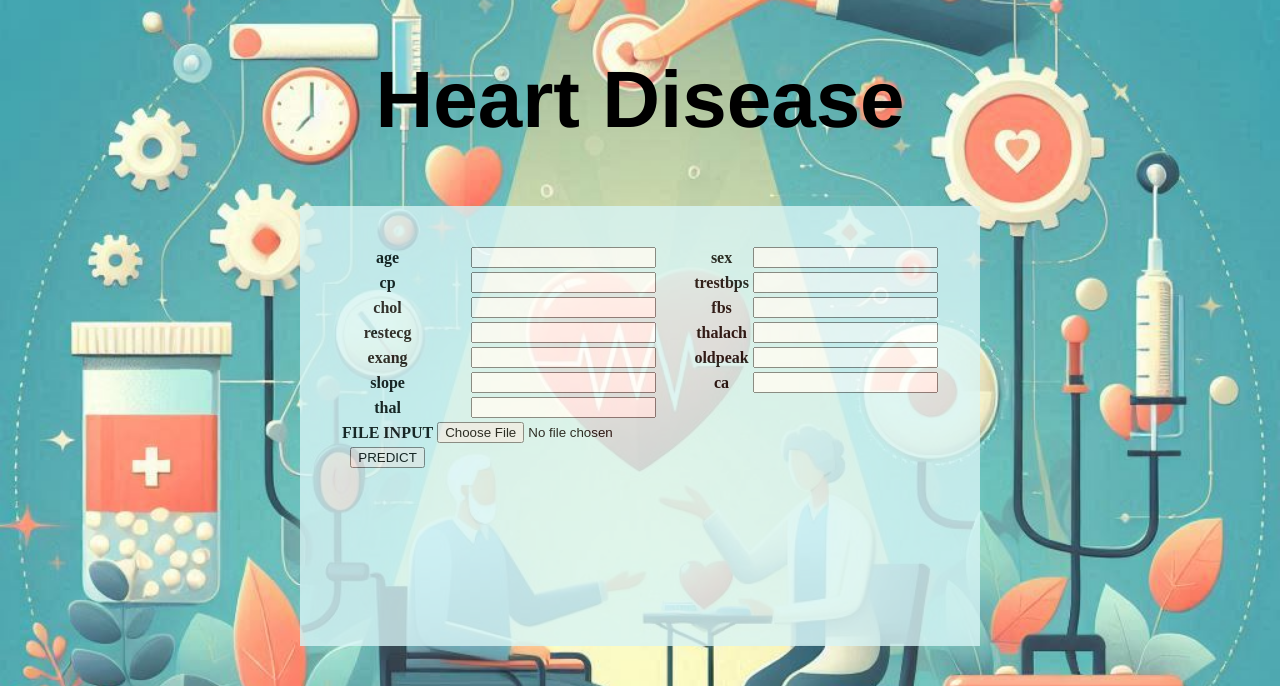
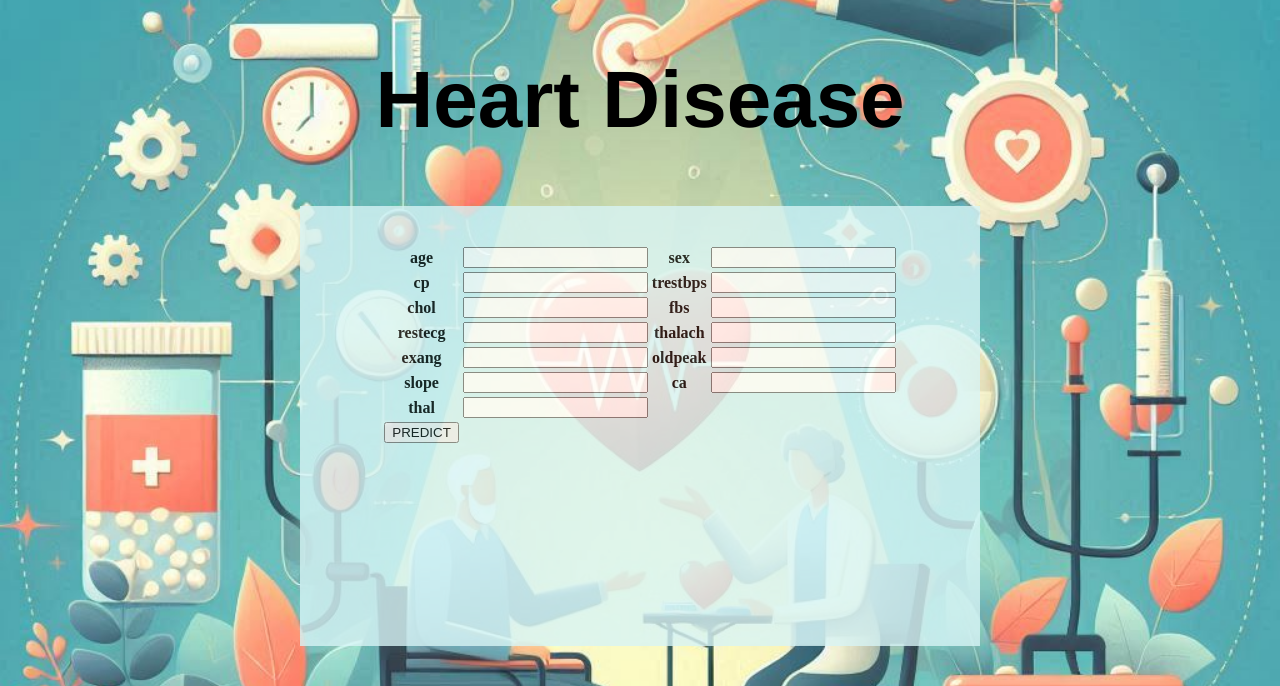
Before and after one commit to Sidd0770/SIHgind, a Flask app: page / in a window 1280 px wide. Shown: the top 686 px of the page. Run offline with Flask 3, Linux system fonts and the light colour scheme; parts of the project's set-up code (start-up, migrations or seed data) failed here and were passed over.

Commit message:
Fixed major errors

```diff
--- a/app/app.py
+++ b/app/app.py
@@ -23,7 +23,7 @@ def predict():
         fbs = request.form.get("fbs")
         restecg = request.form.get("restecg")
         thalach = request.form.get("thalach")
-        exang = request.form.get("age")
+        exang = request.form.get("exang")
         oldpeak = request.form.get("oldpeak")
         slope = request.form.get("slope")
         ca = request.form.get("ca")
@@ -58,11 +58,12 @@ def predict():
 
         # Convert form data to model input
         data = [float(age), float(sex), float(cp), float(trestbps), float(chol), float(fbs), float(restecg), float(thalach), float(exang), float(oldpeak), float(slope), float(ca), float(thal)]
-        data = np.array(data).reshape(1, -1)
+        data = [np.array(data)]
 
         # Make prediction
         prediction = model.predict(data)
 
+        #return render_template("index.html", pred= prediction)
         return render_template("index.html", pred = "Your Heart is Happy" if prediction[0] == 0 else "Likelihood of Heart Problem")
     except Exception as e:
         return jsonify({'error': str(e)}), 500
--- a/app/heart.py
+++ b/app/heart.py
@@ -29,6 +29,7 @@ rf=RandomForestClassifier(criterion='entropy',max_depth=1)
 data = rf.fit(X_train,y_train)
 
 pickle.dump(data, open('app/model.pkl', 'wb'))
+model = pickle.load(open('app/model.pkl','rb'))
 
 # Creating a function for the user
 
--- a/app/templates/index.html
+++ b/app/templates/index.html
@@ -15,55 +15,49 @@
                 <table class="table">
                     <tr>
                         <td>age</td>
-                        <td class="td"><input type="number" name="age"></td>
+                        <td class="td"><input type="number" name="age" required></td>
 
                         <td>sex</td>
-                        <td class="td"><input type="number" name="sex"></td>
+                        <td class="td"><input type="number" name="sex" required></td>
                     </tr>
                     <tr>
                         <td>cp</td>
-                        <td class="td"><input type="number" name="cp"></td>
+                        <td class="td"><input type="number" name="cp" required></td>
 
                         <td> trestbps</td>
-                        <td class="td"><input type="number" name="trestbps"></td>
+                        <td class="td"><input type="number" name="trestbps" required></td>
                     </tr>
                     <tr>
                         <td>chol</td>
-                        <td class="td"><input type="number" name="chol"></td>
+                        <td class="td"><input type="number" name="chol" required></td>
                         <!-- <td></td> -->
                         <td>fbs</td>
-                        <td class="td"><input type="number" name="fbs"></td>
+                        <td class="td"><input type="number" name="fbs" required></td>
                     </tr>
                     <tr>
                         <td>restecg</td>
-                        <td class="td"><input type="number" name="restecg"></td>
+                        <td class="td"><input type="number" name="restecg" required></td>
 
                         <td>thalach</td>
-                        <td class="td"><input type="number" name="thalach"></td>
+                        <td class="td"><input type="number" name="thalach" required></td>
                     </tr>
                     <tr>
                         <td>exang</td>
-                        <td class="td"><input type="number" name="exang"></td>
+                        <td class="td"><input type="number" name="exang" required></td>
 
                         <td>oldpeak</td>
-                        <td class="td"><input type="number" name="oldpeak" step= "any"></td>
+                        <td class="td"><input type="number" name="oldpeak" step= "any" required></td>
                     </tr>
                     <tr>
                         <td>slope</td>
-                        <td class="td"><input type="number" name="slope"></td>
+                        <td class="td"><input type="number" name="slope" required></td>
 
                         <td>ca</td>
-                        <td class="td"><input type="number" name="ca"></td>
+                        <td class="td"><input type="number" name="ca" required></td>
                     </tr>
                     <tr>
                         <td>thal</td>
-                        <td class="td"><input type="number" name="thal"></td>
-                    </tr>
-
-
-                    <tr class="csvFile">
-                        <td>FILE INPUT</td>
-                        <td><input type="file"></td>
+                        <td class="td"><input type="number" name="thal" required></td>
                     </tr>
 
                     <tr>
```
Also changed, not shown: 1 other file.
